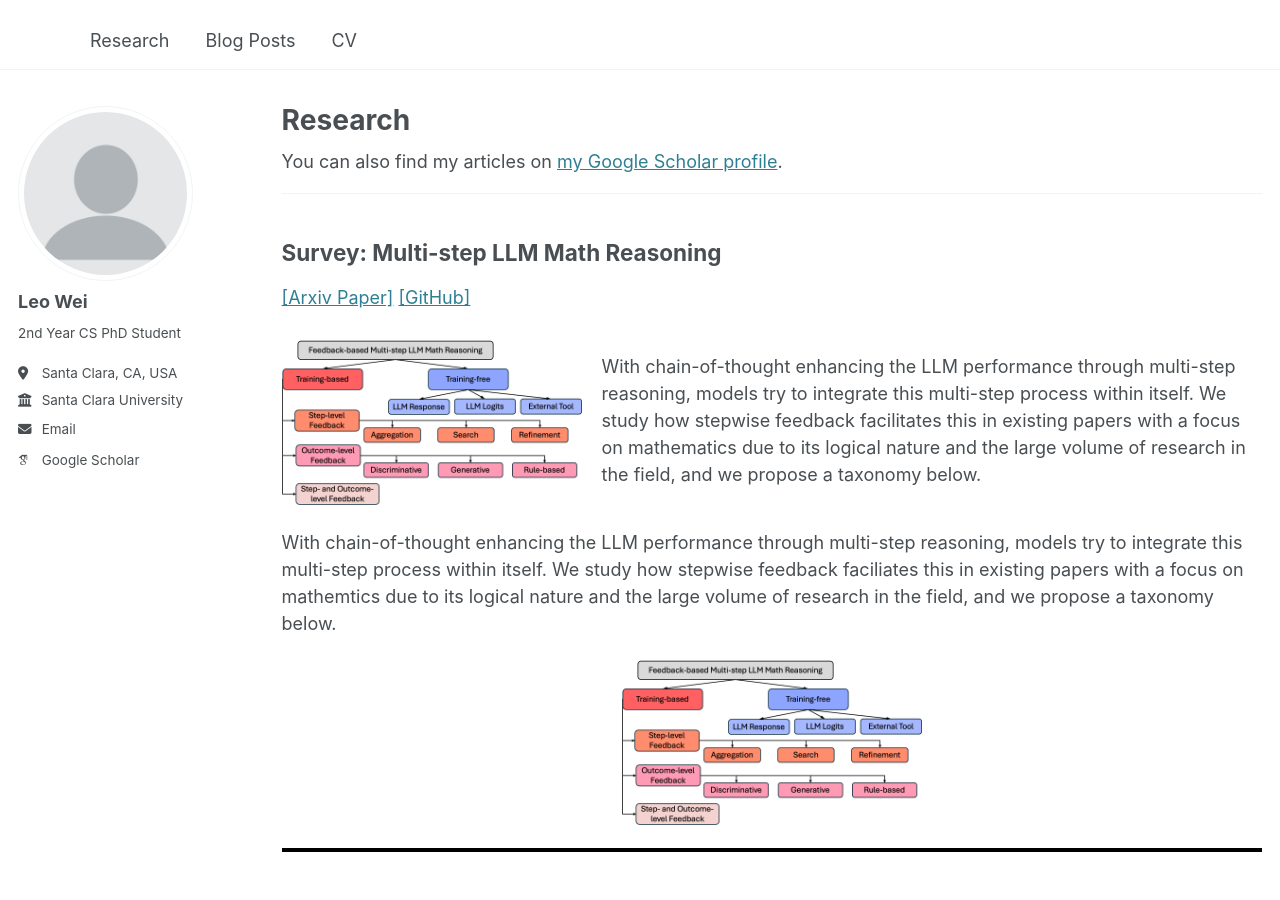
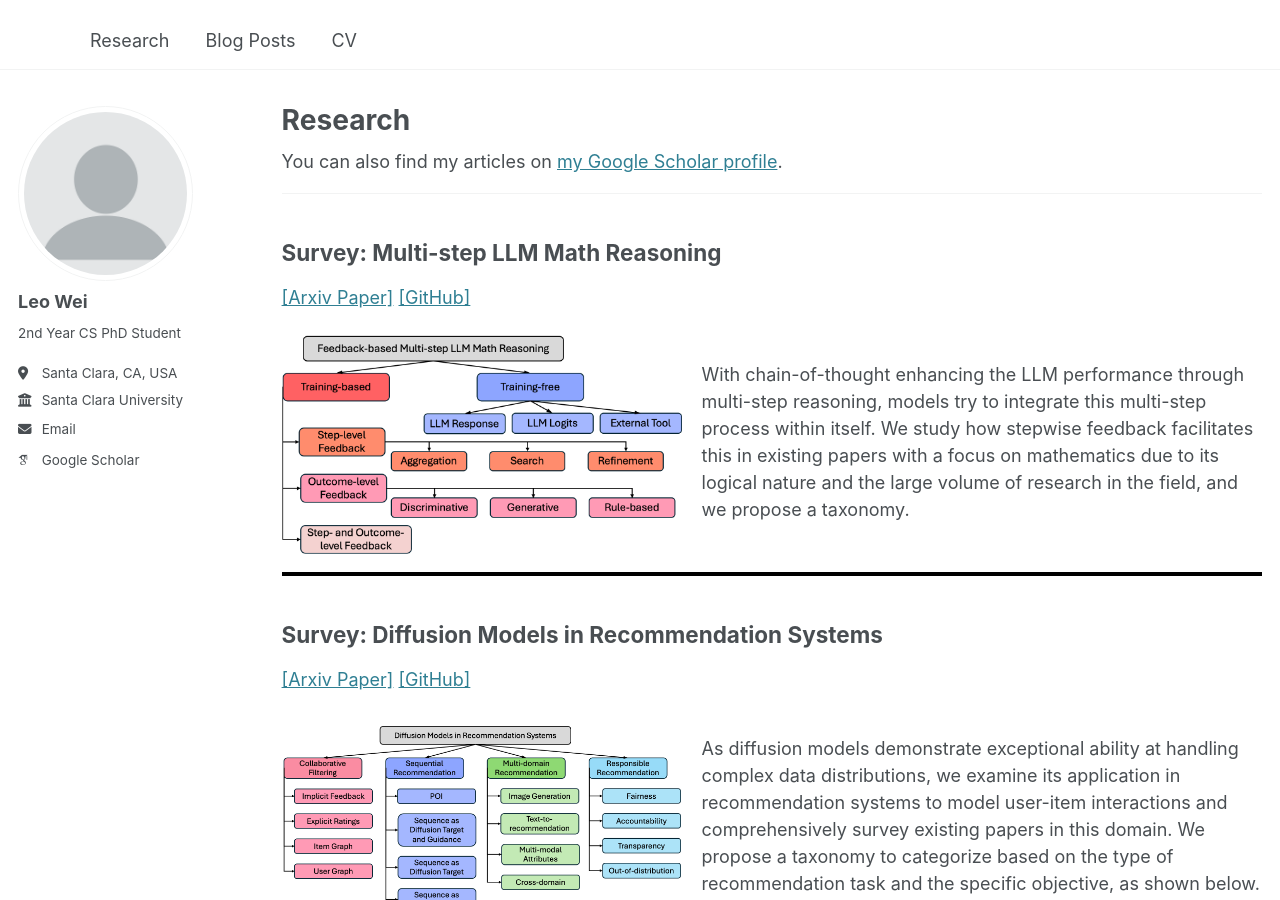
Before and after one commit to tingruew/tingruew.github.io, a Jekyll site: the page built from _pages/publications.md, in a window 1280 px wide and 900 px high. Built offline with Jekyll 4.4.1, drawn with Linux system fonts in a browser that asks for light colours; some web fonts are replaced.

Commit message:
Update publications.md

```diff
--- a/_pages/publications.md
+++ b/_pages/publications.md
@@ -17,35 +17,29 @@ author_profile: true
 [[Arxiv Paper]](https://arxiv.org/pdf/2502.14333) [[GitHub]](https://github.com/tingruew/Feedback-based-Multi-step-LLM-Math-Reasoning)
 
 <div style="display: flex; align-items: center;">
-  <img src="../images/publications/mathreasoning.png" alt="Project Image" width="300" style="margin-right: 20px;" />
-  <p>With chain-of-thought enhancing the LLM performance through multi-step reasoning, models try to integrate this multi-step process within itself. We study how stepwise feedback facilitates this in existing papers with a focus on mathematics due to its logical nature and the large volume of research in the field, and we propose a taxonomy below.</p>
+  <img src="../images/publications/mathreasoning.png" width="400" style="margin-right: 20px;" />
+  <p>With chain-of-thought enhancing the LLM performance through multi-step reasoning, models try to integrate this multi-step process within itself. We study how stepwise feedback facilitates this in existing papers with a focus on mathematics due to its logical nature and the large volume of research in the field, and we propose a taxonomy.</p>
 </div>
-
-
-With chain-of-thought enhancing the LLM performance through multi-step reasoning, models try to integrate this multi-step process within itself. We study how stepwise feedback faciliates this in existing papers with a focus on mathemtics due to its logical nature and the large volume of research in the field, and we propose a taxonomy below.
-<p align="center">
-<img src="../images/publications/mathreasoning.png" alt="Project Image" width="300" />
-</p>
 
 <hr style="border: 2px solid black;" />
 
 ## **Survey: Diffusion Models in Recommendation Systems**
 [[Arxiv Paper]](https://arxiv.org/pdf/2501.10548) [[GitHub]](https://github.com/tingruew/DiffusionModels-In-RecSys)
 
-As diffusion models demonstrate exceptional ability at handling complex data distributions, we examine its application in recommendation systems to model user-item interactions and comprehensively survey existing papers in this domain.
-We propose a taxonomy to categorize based on the type of recommendation task and the specific objective, as shown below.
-<p align="center">
-<img src="../images/publications/diffusionrecsys.png" alt="Project Image" width="400" />
-</p>
+<div style="display: flex; align-items: center;">
+  <img src="../images/publications/diffusionrecsys.png" width="400" style="margin-right: 20px;" />
+  <p>As diffusion models demonstrate exceptional ability at handling complex data distributions, we examine its application in recommendation systems to model user-item interactions and comprehensively survey existing papers in this domain.
+We propose a taxonomy to categorize based on the type of recommendation task and the specific objective, as shown below. </p>
+</div>
 
 <hr style="border: 2px solid black;" />
 
 ## **Table Transformers for Imputing Textual Attributes**
 [[Pattern Recognition Letters Paper]](https://www.sciencedirect.com/science/article/pii/S0167865524002782) [[GitHub]](https://github.com/tingruew/TTITA-Text-Imputation)
 
-With chain-of-thought enhancing the LLM performance through multi-step reasoning, models try to integrate this multi-step process within itself. We study how stepwise feedback faciliates this in existing papers with a focus on mathemtics due to its logical nature and the large volume of research in the field, and we propose a taxonomy below.
-<p align="center">
-<img src="../images/publications/mathreasoning.png" alt="Project Image" width="300" />
-</p>
+<div style="display: flex; align-items: center;">
+  <img src="../images/publications/diffusionrecsys.png" width="400" style="margin-right: 20px;" />
+  <p>With chain-of-thought enhancing the LLM performance through multi-step reasoning, models try to integrate this multi-step process within itself. We study how stepwise feedback faciliates this in existing papers with a focus on mathemtics due to its logical nature and the large volume of research in the field, and we propose a taxonomy below.</p>
+</div>
 
 <hr style="border: 2px solid black;" />
```
